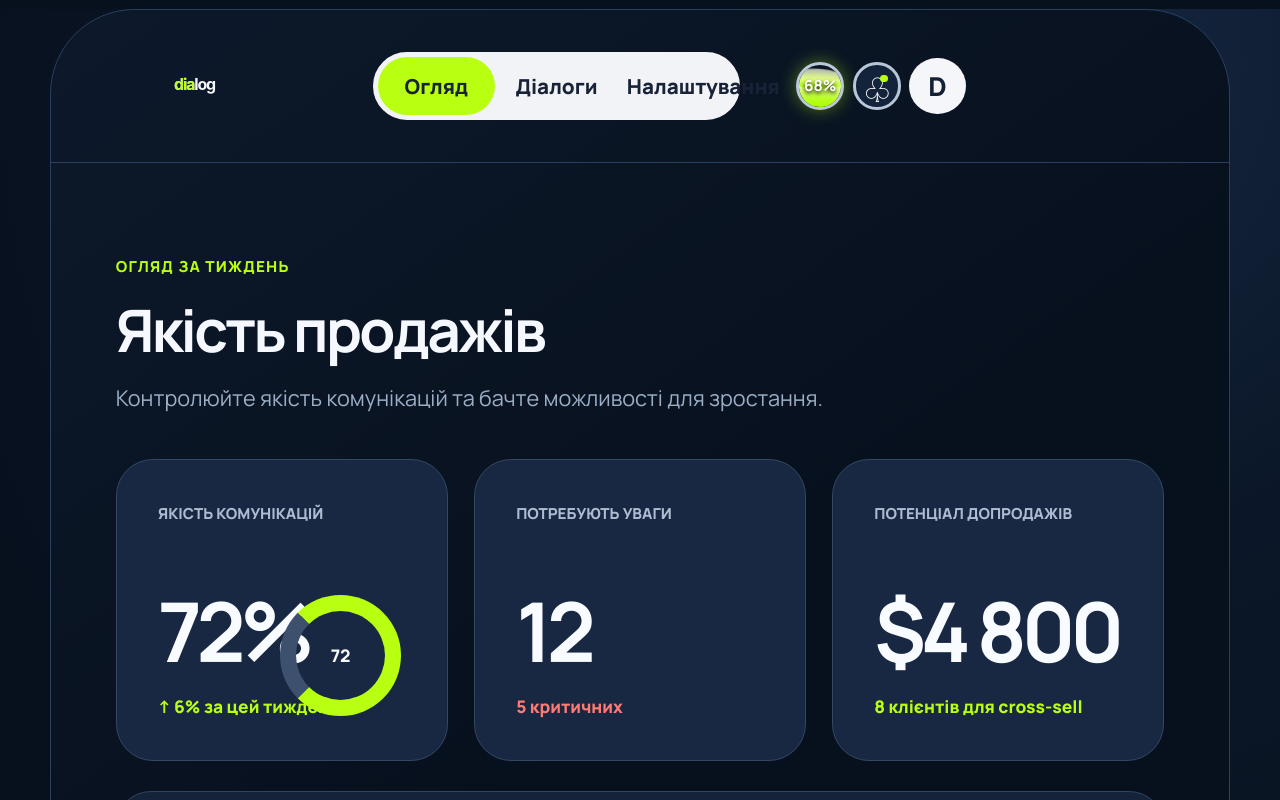
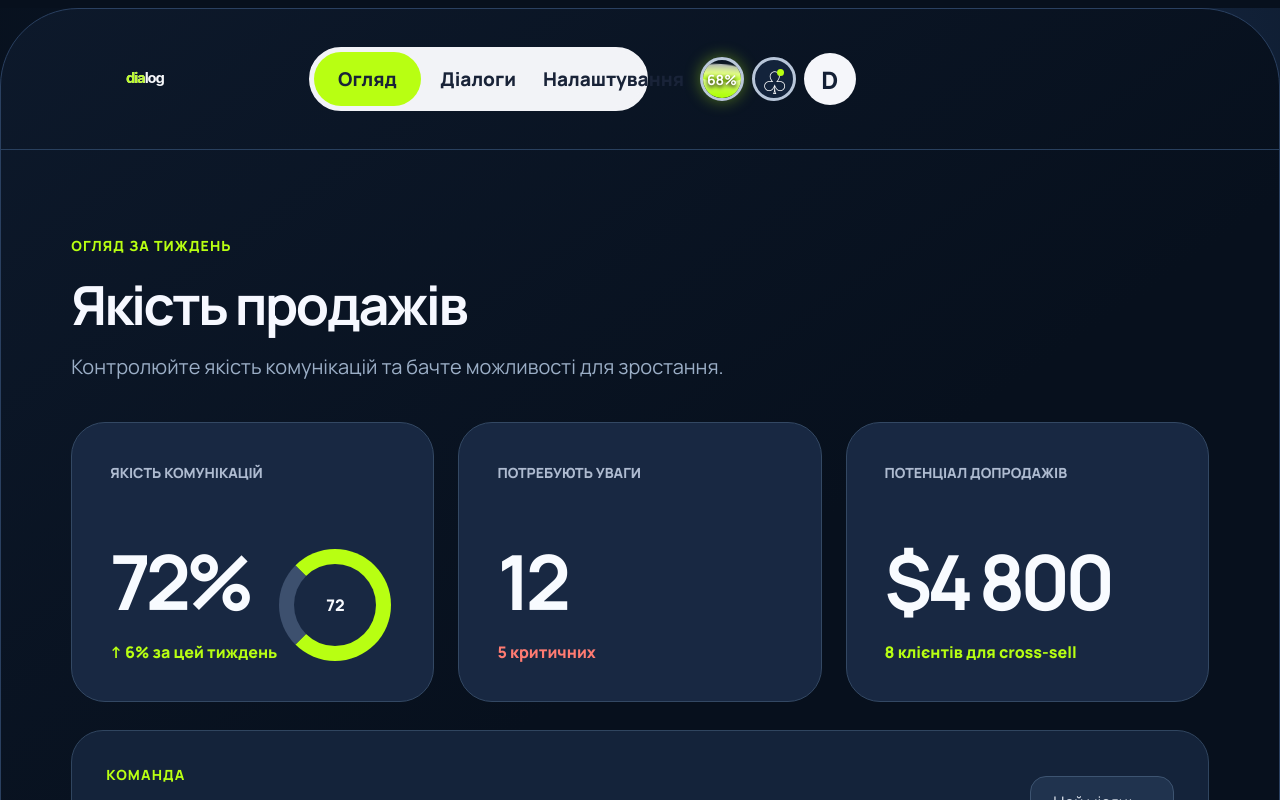
Before and after one commit to dia-consult/dialog, a React (Vite) app: page / in a window 1280 px wide. Shown: the top 800 px of the page. Built offline with nearby package versions, Linux system fonts and the light colour scheme.

Commit message:
Remove zoom from responsive shell

```diff
--- a/src/App.jsx
+++ b/src/App.jsx
@@ -40,8 +40,8 @@ function formatDuration(seconds) {
   return minutes ? `${minutes} хв ${remainder ? `${remainder} с` : ''}`.trim() : `${remainder} с`;
 }
 
-const interfaceScaleMin = 0.85;
-const interfaceScaleMax = 1.2;
+const interfaceScaleMin = 1;
+const interfaceScaleMax = 1;
 
 function getInterfaceScale() {
   return interfaceScaleMax;
--- a/src/interface-scale.css
+++ b/src/interface-scale.css
@@ -1,11 +1,11 @@
 :root { --ui-scale: 1; }
 
-/* Chrome and modern desktop browsers apply zoom before layout. Compensating
-   width keeps the rounded product frame aligned with the viewport. */
+/* Responsive CSS reflows the product; do not enlarge the canvas with zoom,
+   because browser zoom would make centred navigation overlap its side tools. */
 .app-shell {
-  width: calc(100% / var(--ui-scale));
-  max-width: calc(2048px / var(--ui-scale));
-  zoom: var(--ui-scale);
+  width: 100%;
+  max-width: 2048px;
+  zoom: 1;
 }
 
 .interface-size { scroll-margin-top: 32px; }
```
